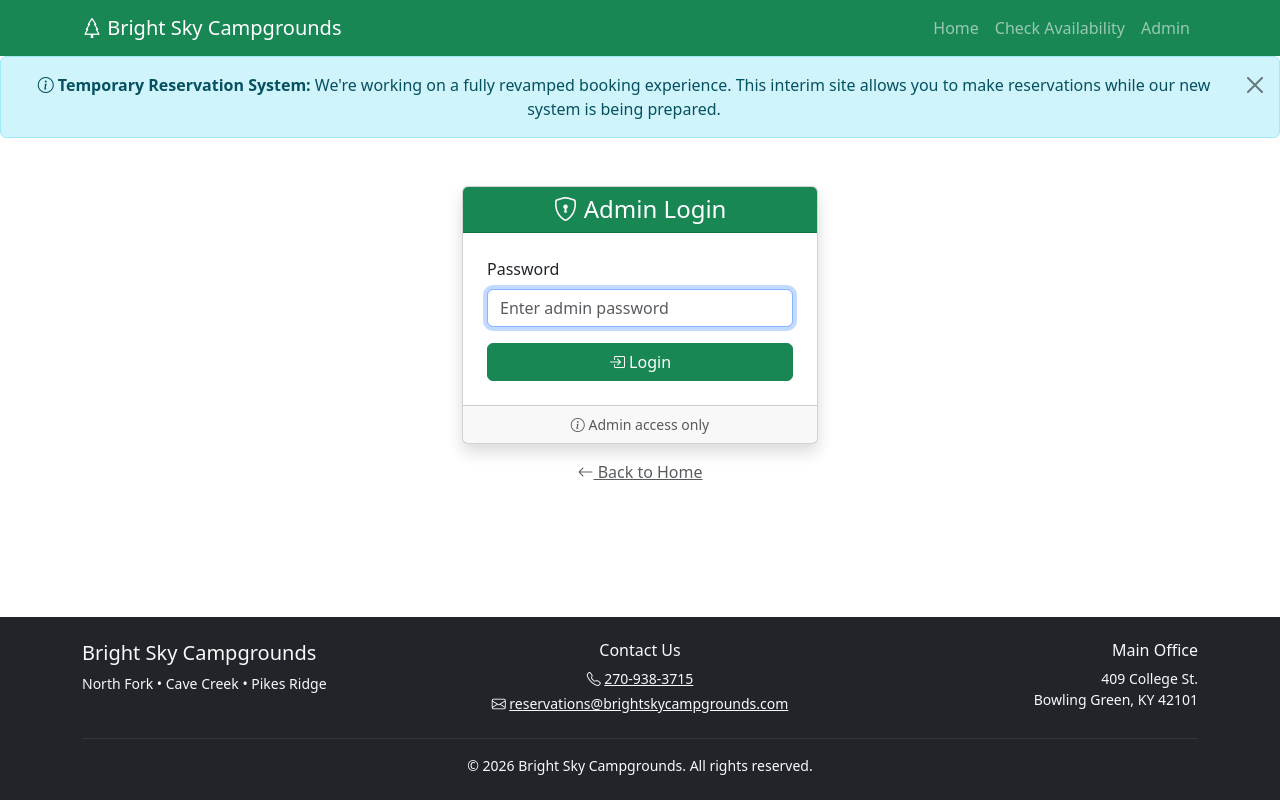
After one commit to BrightSkyCampgrounds/RSVP, a Flask app: page /admin/login in a window 1280 px wide. The commit adds this page. Run offline with Flask 3, Linux system fonts and the light colour scheme.

Commit message:
Add admin password protection with login page

```diff
--- a/app.py
+++ b/app.py
@@ -1,6 +1,7 @@
 """Main Flask application for Campspots interim reservation system"""
 import os
 from datetime import datetime, timedelta
+from functools import wraps
 from flask import Flask, render_template, request, redirect, url_for, flash, jsonify, session
 import stripe
 
@@ -16,6 +17,17 @@ db.init_app(app)
 
 # Configure Stripe
 stripe.api_key = app.config['STRIPE_SECRET_KEY']
+
+
+# Admin authentication decorator
+def admin_required(f):
+    @wraps(f)
+    def decorated_function(*args, **kwargs):
+        if not session.get('admin_logged_in'):
+            flash('Please log in to access the admin panel.', 'warning')
+            return redirect(url_for('admin_login'))
+        return f(*args, **kwargs)
+    return decorated_function
 
 
 @app.route('/')
@@ -225,7 +237,35 @@ def payment_cancel(reservation_id):
     return redirect(url_for('availability'))
 
 
+@app.route('/admin/login', methods=['GET', 'POST'])
+def admin_login():
+    """Admin login page"""
+    if request.method == 'POST':
+        password = request.form.get('password')
+
+        # Check password against environment variable
+        admin_password = os.environ.get('ADMIN_PASSWORD', 'admin123')  # Default for development
+
+        if password == admin_password:
+            session['admin_logged_in'] = True
+            flash('Successfully logged in!', 'success')
+            return redirect(url_for('admin_dashboard'))
+        else:
+            flash('Invalid password. Please try again.', 'error')
+
+    return render_template('admin/login.html')
+
+
+@app.route('/admin/logout')
+def admin_logout():
+    """Admin logout"""
+    session.pop('admin_logged_in', None)
+    flash('You have been logged out.', 'info')
+    return redirect(url_for('index'))
+
+
 @app.route('/admin')
+@admin_required
 def admin_dashboard():
     """Admin dashboard - simple authentication would be needed for production"""
     # TODO: Add proper authentication
@@ -248,6 +288,7 @@ def admin_dashboard():
 
 
 @app.route('/admin/reservations')
+@admin_required
 def admin_reservations():
     """View all reservations"""
     # TODO: Add proper authentication
--- a/config.py
+++ b/config.py
@@ -26,3 +26,6 @@ class Config:
 
     # Pricing (can be adjusted per site type later)
     DEFAULT_PRICE_PER_NIGHT = 35.00  # in dollars
+
+    # Admin Authentication
+    ADMIN_PASSWORD = os.environ.get('ADMIN_PASSWORD', 'changeme123')  # Change in production!
--- /dev/null
+++ b/templates/admin/login.html
@@ -0,0 +1,43 @@
+{% extends "base.html" %}
+
+{% block title %}Admin Login - {{ site_name }}{% endblock %}
+
+{% block content %}
+<div class="container my-5">
+    <div class="row">
+        <div class="col-md-4 mx-auto">
+            <div class="card shadow">
+                <div class="card-header bg-success text-white">
+                    <h4 class="mb-0 text-center">
+                        <i class="bi bi-shield-lock"></i> Admin Login
+                    </h4>
+                </div>
+                <div class="card-body p-4">
+                    <form method="POST">
+                        <div class="mb-3">
+                            <label for="password" class="form-label">Password</label>
+                            <input type="password" class="form-control" id="password" name="password"
+                                   required autofocus placeholder="Enter admin password">
+                        </div>
+
+                        <div class="d-grid">
+                            <button type="submit" class="btn btn-success">
+                                <i class="bi bi-box-arrow-in-right"></i> Login
+                            </button>
+                        </div>
+                    </form>
+                </div>
+                <div class="card-footer text-center small text-muted">
+                    <i class="bi bi-info-circle"></i> Admin access only
+                </div>
+            </div>
+
+            <div class="text-center mt-3">
+                <a href="{{ url_for('index') }}" class="text-muted">
+                    <i class="bi bi-arrow-left"></i> Back to Home
+                </a>
+            </div>
+        </div>
+    </div>
+</div>
+{% endblock %}
```
Also changed, not shown: templates/admin/dashboard.html (+8 -3 lines), templates/admin/reservations.html (+8 -3 lines).
